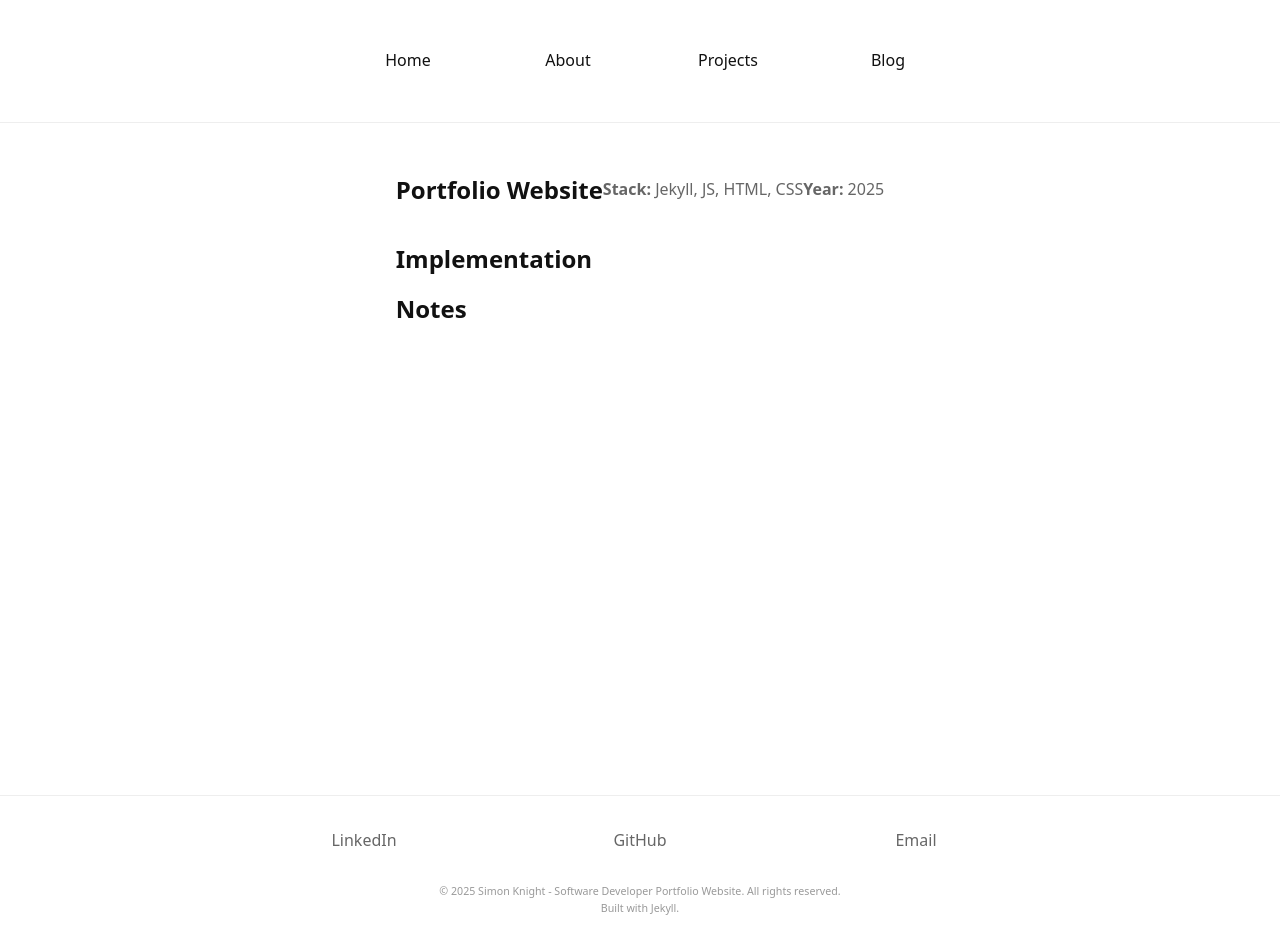
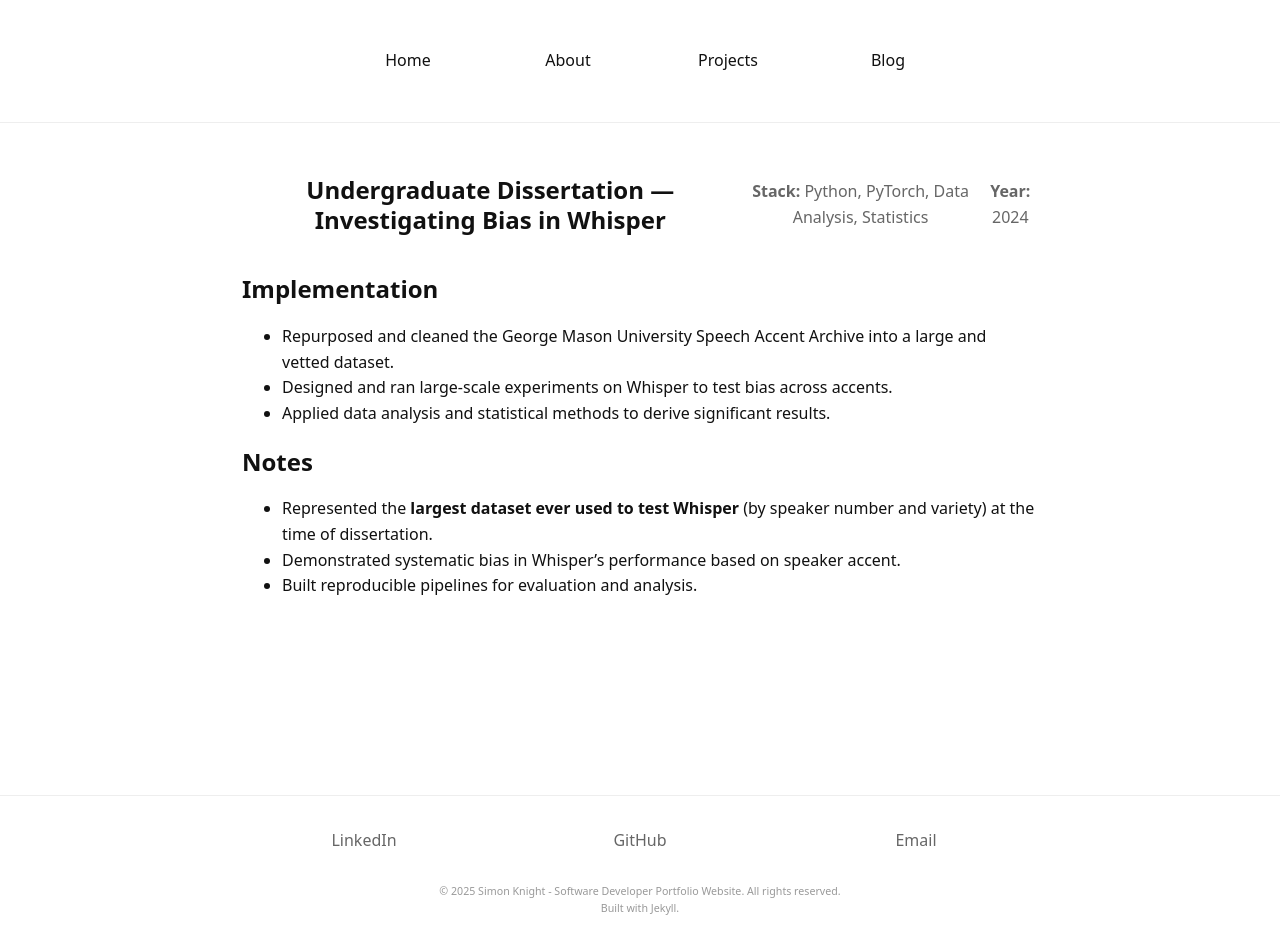
Before and after one commit to SIMONDSKNIGHT/simondsknight.github.io, a Jekyll site: the page built from _projects/ugdiss.md, in a window 1280 px wide and 947 px high. Built offline with Jekyll 4.4.1, drawn with Linux system fonts in a browser that asks for light colours.

Commit message:
pdf's added

```diff
--- a/_projects/ugdiss.md
+++ b/_projects/ugdiss.md
@@ -1,18 +1,25 @@
 ---
 layout: project
-title: Portfolio Website
-summary: Functional and Lightweight Website designed as a better way to get to know my work than using Github.
-year: 2025
-stack: [Jekyll, JS, HTML, CSS]
-thumb: /assets/img/website-thumb.jpg   # card image
-hero:  /assets/img/website-hero.jpg    # big still (fallback)
-gif:   /assets/gif/website.gif    # animated demo (optional)
+title: Undergraduate Dissertation — Investigating Bias in Whisper
+summary: Testing the Whisper very large language model (VLLM) for bias in speech recognition performance across speaker accents.
+year: 2024
+stack: [Python, PyTorch, Data Analysis, Statistics]
+thumb: /assets/img/ugdiss-thumb.jpg   # card image (fill in)
+hero:  /assets/img/ugdiss-hero.jpg    # big still (fallback) (fill in)
+gif:   /assets/gif/ugdiss.gif         # animated demo (optional) (fill in)
 links:
-  - {label: Repo, url: "https://github.com/simondsknight.github.io"}
-#  - {label: Demo, url: "https://example.com/demo"}
+  - {label: Dissertation PDF, url: "LINK_TO_UG_DISS_PDF"}
+  - {label: Repo, url: "LINK_TO_REPO_IF_ANY"}
 ---
-
 
 ## Implementation
 
+- Repurposed and cleaned the George Mason University Speech Accent Archive into a large and vetted dataset.
+- Designed and ran large-scale experiments on Whisper to test bias across accents.
+- Applied data analysis and statistical methods to derive significant results.
+
 ## Notes
+
+- Represented the **largest dataset ever used to test Whisper** (by speaker number and variety) at the time of dissertation.
+- Demonstrated systematic bias in Whisper’s performance based on speaker accent.
+- Built reproducible pipelines for evaluation and analysis.
```
Also changed, not shown: 2 other files.
